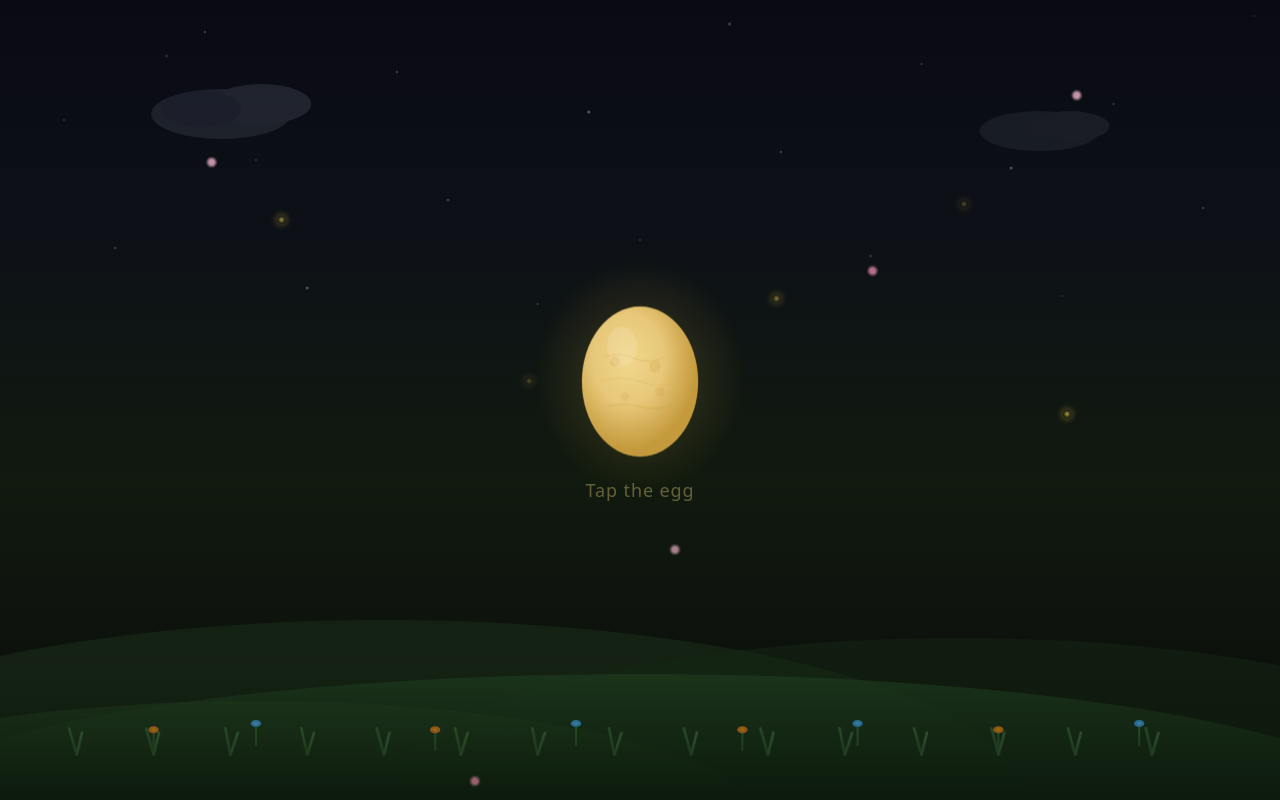
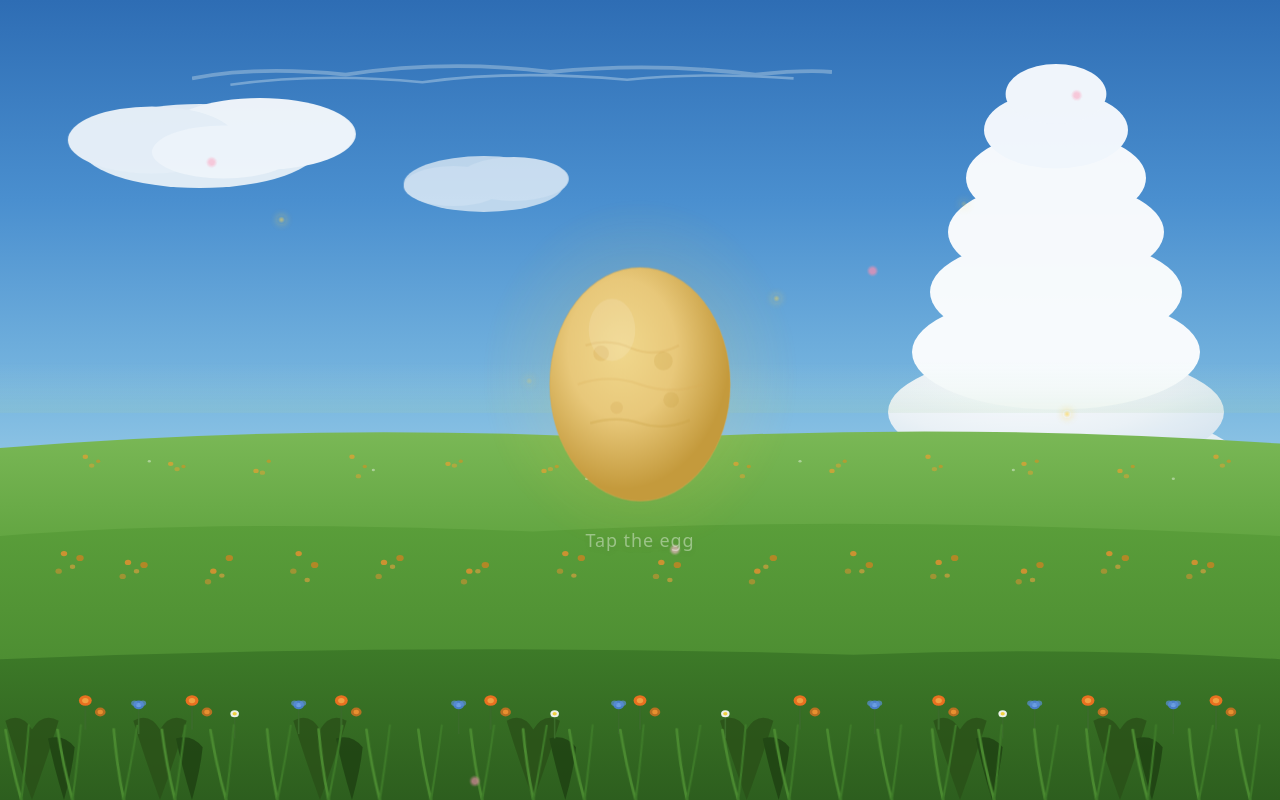
Before and after one commit to jsonjr123/hatch, a Next.js app: page / in a window 1280 px wide. Built offline with nearby package versions, Linux system fonts and the light colour scheme.

Commit message:
Bright daytime meadow background + larger egg

```diff
--- a/app/page.tsx
+++ b/app/page.tsx
@@ -106,7 +106,7 @@ export default function Home() {
           {/* Tap text */}
           {stage === "idle" && (
             <p
-              className="mt-8 text-amber-200/70 text-lg font-light tracking-wider"
+              className="mt-8 text-white/80 text-lg font-light tracking-wider drop-shadow-md"
               style={{ animation: "textPulse 2s ease-in-out infinite" }}
             >
               Tap the egg
--- a/components/background.tsx
+++ b/components/background.tsx
@@ -6,115 +6,205 @@ export default function Background({ stage }: { stage: Stage }) {
   const warm = stage === "reveal";
 
   return (
+    <div className="fixed inset-0 overflow-hidden">
+      {/* Sky */}
       <div
-      className="fixed inset-0 transition-all duration-[2000ms]"
+        className="absolute inset-0 transition-all duration-[2000ms]"
         style={{
           background: warm
-          ? "linear-gradient(to bottom, #1a1520 0%, #2d1f0e 40%, #1a2e1a 70%, #0f1a0a 100%)"
-          : "linear-gradient(to bottom, #0a0a14 0%, #0d1117 30%, #111a0f 60%, #0a0a0a 100%)",
+            ? "linear-gradient(to bottom, #3a7bc8 0%, #5a9fd4 25%, #8ec5e0 50%, #c8e6f0 70%, #e8f0e0 100%)"
+            : "linear-gradient(to bottom, #2e6db4 0%, #4a8fcf 25%, #7ab8e0 50%, #b0d8ec 70%, #d8ece4 100%)",
         }}
+      />
+
+      {/* Towering cumulonimbus cloud (right side, Ghibli-style) */}
+      <svg
+        className="absolute -right-[5%] top-[2%] w-[45%] h-[75%] opacity-95"
+        viewBox="0 0 400 500"
+        aria-hidden="true"
       >
-      {/* Stars */}
-      <svg className="absolute inset-0 w-full h-full opacity-40" aria-hidden="true">
-        {[...Array(20)].map((_, i) => (
-          <circle
-            key={i}
-            cx={`${(i * 37 + 13) % 100}%`}
-            cy={`${(i * 23 + 7) % 40}%`}
-            r={i % 3 === 0 ? 1.5 : 1}
-            fill="white"
-            opacity={0.3 + (i % 5) * 0.12}
-          />
-        ))}
+        <defs>
+          <radialGradient id="cloudLit" cx="40%" cy="30%" r="70%">
+            <stop offset="0%" stopColor="#ffffff" />
+            <stop offset="60%" stopColor="#f0f4f8" />
+            <stop offset="100%" stopColor="#dce8f0" />
+          </radialGradient>
+          <radialGradient id="cloudShadow" cx="50%" cy="60%" r="60%">
+            <stop offset="0%" stopColor="#e8eef4" />
+            <stop offset="100%" stopColor="#c8d8e4" />
+          </radialGradient>
+        </defs>
+        {/* Base of tower */}
+        <ellipse cx="200" cy="420" rx="180" ry="60" fill="url(#cloudShadow)" />
+        <ellipse cx="200" cy="380" rx="160" ry="55" fill="url(#cloudLit)" />
+        <ellipse cx="200" cy="330" rx="140" ry="50" fill="url(#cloudLit)" />
+        <ellipse cx="200" cy="280" rx="120" ry="48" fill="#ffffff" />
+        <ellipse cx="200" cy="230" rx="105" ry="45" fill="#ffffff" />
+        <ellipse cx="200" cy="180" rx="90" ry="42" fill="#ffffff" />
+        <ellipse cx="200" cy="135" rx="75" ry="38" fill="#ffffff" />
+        <ellipse cx="200" cy="95" rx="60" ry="32" fill="#fafcff" />
+        <ellipse cx="200" cy="65" rx="42" ry="25" fill="#fafcff" />
       </svg>
 
-      {/* Clouds */}
+      {/* Scattered clouds (left and center) */}
       <svg
-        className="absolute top-[8%] left-[10%] w-[200px] h-[80px] opacity-15"
-        style={{ animation: "cloudDrift 20s ease-in-out infinite alternate" }}
+        className="absolute top-[10%] left-[3%] w-[30%] h-[15%] opacity-90"
+        style={{ animation: "cloudDrift 30s ease-in-out infinite alternate" }}
+        viewBox="0 0 300 100"
+        aria-hidden="true"
+      >
+        <ellipse cx="120" cy="55" rx="100" ry="35" fill="#f0f6fa" />
+        <ellipse cx="170" cy="45" rx="80" ry="30" fill="white" />
+        <ellipse cx="80" cy="50" rx="70" ry="28" fill="#f5f9fc" />
+        <ellipse cx="140" cy="60" rx="60" ry="22" fill="white" />
+      </svg>
+
+      <svg
+        className="absolute top-[18%] left-[25%] w-[20%] h-[10%] opacity-70"
+        style={{ animation: "cloudDrift 35s ease-in-out infinite alternate-reverse" }}
         viewBox="0 0 200 80"
         aria-hidden="true"
       >
-        <ellipse cx="80" cy="50" rx="70" ry="25" fill="#8899aa" />
-        <ellipse cx="120" cy="40" rx="50" ry="20" fill="#99aabb" />
-        <ellipse cx="60" cy="45" rx="40" ry="18" fill="#7788aa" />
-      </svg>
-      <svg
-        className="absolute top-[12%] right-[15%] w-[160px] h-[60px] opacity-10"
-        style={{ animation: "cloudDrift 25s ease-in-out infinite alternate-reverse" }}
-        viewBox="0 0 160 60"
-        aria-hidden="true"
-      >
-        <ellipse cx="80" cy="35" rx="60" ry="20" fill="#8899aa" />
-        <ellipse cx="110" cy="30" rx="40" ry="15" fill="#99aabb" />
+        <ellipse cx="100" cy="40" rx="80" ry="28" fill="#f0f6fa" />
+        <ellipse cx="130" cy="35" rx="55" ry="22" fill="white" />
+        <ellipse cx="70" cy="42" rx="50" ry="20" fill="white" />
       </svg>
 
-      {/* Hills */}
-      <svg className="absolute bottom-0 left-0 w-full h-[45%]" viewBox="0 0 1000 400" preserveAspectRatio="none" aria-hidden="true">
-        {/* Far hill */}
-        <ellipse cx="300" cy="400" rx="500" ry="200" fill="#1a2e1a" opacity="0.6" />
-        <ellipse cx="750" cy="400" rx="450" ry="180" fill="#162814" opacity="0.5" />
-        {/* Near hill */}
-        <ellipse cx="500" cy="420" rx="600" ry="160" fill="#1e3a1e" opacity="0.7" />
-        <ellipse cx="200" cy="430" rx="400" ry="140" fill="#223d1f" opacity="0.6" />
+      {/* Thin wispy clouds in upper sky */}
+      <svg className="absolute top-[5%] left-[15%] w-[50%] h-[8%] opacity-40" viewBox="0 0 500 40" aria-hidden="true">
+        <path d="M0 25 Q50 15 120 22 Q200 10 280 20 Q360 12 440 22 Q480 18 500 20" fill="none" stroke="#c8dce8" strokeWidth="3" />
+        <path d="M30 30 Q100 20 180 28 Q250 18 340 26 Q400 20 470 25" fill="none" stroke="#d0e4f0" strokeWidth="2" />
+      </svg>
 
-        {/* Grass tufts */}
-        {[...Array(15)].map((_, i) => (
+      {/* Far distant meadow/horizon line */}
+      <svg className="absolute bottom-0 left-0 w-full h-[55%]" viewBox="0 0 1200 500" preserveAspectRatio="none" aria-hidden="true">
+        {/* Horizon glow/haze */}
+        <rect y="0" width="1200" height="60" fill="url(#horizonHaze)" opacity="0.3" />
+        <defs>
+          <linearGradient id="horizonHaze" x1="0" y1="0" x2="0" y2="1">
+            <stop offset="0%" stopColor="#d8ece4" stopOpacity="0" />
+            <stop offset="100%" stopColor="#a8d4a0" stopOpacity="0.5" />
+          </linearGradient>
+          <linearGradient id="meadowFar" x1="0" y1="0" x2="0" y2="1">
+            <stop offset="0%" stopColor="#7ab856" />
+            <stop offset="100%" stopColor="#5a9e3a" />
+          </linearGradient>
+          <linearGradient id="meadowMid" x1="0" y1="0" x2="0" y2="1">
+            <stop offset="0%" stopColor="#5a9e3a" />
+            <stop offset="100%" stopColor="#4a8a30" />
+          </linearGradient>
+          <linearGradient id="meadowNear" x1="0" y1="0" x2="0" y2="1">
+            <stop offset="0%" stopColor="#3d7a28" />
+            <stop offset="100%" stopColor="#2d5e1e" />
+          </linearGradient>
+        </defs>
+
+        {/* Far meadow - gentle slope with orange flower dots */}
+        <path d="M0 100 Q300 70 600 90 Q900 70 1200 95 L1200 250 L0 250Z" fill="url(#meadowFar)" />
+        {/* Orange flower clusters on far meadow */}
+        {[80, 160, 240, 330, 420, 510, 600, 690, 780, 870, 960, 1050, 1140].map((x, i) => (
+          <g key={`far-flowers-${i}`}>
+            <circle cx={x} cy={120 + (i % 3) * 8 - 10} r={2.5} fill="#e8a030" opacity="0.7" />
+            <circle cx={x + 12} cy={125 + (i % 2) * 6 - 10} r={2} fill="#d89020" opacity="0.6" />
+            <circle cx={x + 6} cy={130 + (i % 4) * 4 - 10} r={2.5} fill="#e8a030" opacity="0.5" />
+          </g>
+        ))}
+        {/* Scattered white/small flowers */}
+        {[140, 350, 550, 750, 950, 1100].map((x, i) => (
+          <circle key={`white-far-${i}`} cx={x} cy={115 + (i % 3) * 10} r={1.5} fill="white" opacity="0.4" />
+        ))}
+
+        {/* Mid meadow */}
+        <path d="M0 200 Q200 180 500 195 Q800 175 1200 200 L1200 380 L0 380Z" fill="url(#meadowMid)" />
+        {/* More dense orange flowers */}
+        {[60, 120, 200, 280, 360, 440, 530, 620, 710, 800, 880, 960, 1040, 1120].map((x, i) => (
+          <g key={`mid-flowers-${i}`}>
+            <circle cx={x} cy={220 + (i % 3) * 10} r={3} fill="#e89030" opacity="0.8" />
+            <circle cx={x + 15} cy={225 + (i % 2) * 8} r={3.5} fill="#d88020" opacity="0.7" />
+            <circle cx={x + 8} cy={235 + (i % 4) * 5} r={2.5} fill="#e8a040" opacity="0.6" />
+            <circle cx={x - 5} cy={240 + (i % 3) * 6} r={3} fill="#e89030" opacity="0.5" />
+          </g>
+        ))}
+
+        {/* Near meadow / foreground - darker, more detailed */}
+        <path d="M0 340 Q400 320 800 335 Q1000 325 1200 340 L1200 500 L0 500Z" fill="url(#meadowNear)" />
+
+        {/* Foreground foliage - large dark leaves */}
+        {[30, 150, 300, 500, 700, 900, 1050].map((x, i) => (
+          <g key={`foliage-${i}`} opacity="0.8">
+            <path
+              d={`M${x} 500 Q${x - 15} 450 ${x - 25} 410 Q${x - 10} 400 ${x} 420 Q${x + 10} 400 ${x + 25} 410 Q${x + 15} 450 ${x} 500Z`}
+              fill="#2a5018"
+            />
+            <path
+              d={`M${x + 30} 500 Q${x + 20} 460 ${x + 15} 430 Q${x + 30} 425 ${x + 40} 440 Q${x + 38} 465 ${x + 30} 500Z`}
+              fill="#1e4012"
+            />
+          </g>
+        ))}
+
+        {/* Foreground orange flowers (larger) */}
+        {[80, 180, 320, 460, 600, 750, 880, 1020, 1140].map((x, i) => (
+          <g key={`near-orange-${i}`}>
+            <line x1={x} y1={420} x2={x} y2={390} stroke="#3a6b2a" strokeWidth="2" />
+            <circle cx={x} cy={387} r={6} fill="#e87020" />
+            <circle cx={x} cy={387} r={3} fill="#f0a040" />
+            <circle cx={x + 14} cy={400} r={5} fill="#d87020" opacity="0.8" />
+            <circle cx={x + 14} cy={400} r={2.5} fill="#e89030" />
+          </g>
+        ))}
+
+        {/* Foreground blue flowers */}
+        {[130, 280, 430, 580, 820, 970, 1100].map((x, i) => (
+          <g key={`near-blue-${i}`}>
+            <line x1={x} y1={425} x2={x} y2={395} stroke="#3a6b2a" strokeWidth="1.5" />
+            <circle cx={x} cy={392} r={5} fill="#4a7ec8" />
+            <circle cx={x} cy={392} r={2.5} fill="#6a9ee0" />
+            {/* Extra petals */}
+            <circle cx={x - 4} cy={390} r={3} fill="#5a8ed4" opacity="0.7" />
+            <circle cx={x + 4} cy={390} r={3} fill="#5a8ed4" opacity="0.7" />
+          </g>
+        ))}
+
+        {/* White daisies scattered */}
+        {[220, 520, 680, 940].map((x, i) => (
+          <g key={`daisy-${i}`}>
+            <line x1={x} y1={430} x2={x} y2={405} stroke="#3a6b2a" strokeWidth="1.5" />
+            <circle cx={x} cy={402} r={4} fill="white" opacity="0.9" />
+            <circle cx={x} cy={402} r={2} fill="#f0d040" />
+          </g>
+        ))}
+
+        {/* Grass blades in foreground */}
+        {[...Array(25)].map((_, i) => {
+          const x = 20 + i * 48;
+          return (
             <g
-            key={i}
+              key={`grass-${i}`}
               style={{
-              transformOrigin: `${60 + i * 60}px 350px`,
+                transformOrigin: `${x}px 500px`,
                 animation: `grassSway ${2 + (i % 3) * 0.5}s ease-in-out infinite`,
-              animationDelay: `${i * 0.2}s`,
+                animationDelay: `${i * 0.15}s`,
               }}
             >
-            <line
-              x1={60 + i * 60}
-              y1={350}
-              x2={55 + i * 60}
-              y2={320}
-              stroke="#3a6b3a"
-              strokeWidth="2"
+              <path
+                d={`M${x} 500 Q${x - 8} 460 ${x - 12} 420`}
+                fill="none"
+                stroke="#4a8a30"
+                strokeWidth="2.5"
                 strokeLinecap="round"
               />
-            <line
-              x1={60 + i * 60}
-              y1={350}
-              x2={65 + i * 60}
-              y2={325}
-              stroke="#4a7a4a"
+              <path
+                d={`M${x} 500 Q${x + 6} 455 ${x + 10} 415`}
+                fill="none"
+                stroke="#3d7a28"
                 strokeWidth="2"
                 strokeLinecap="round"
               />
             </g>
-        ))}
-
-        {/* Wildflowers - orange */}
-        {[120, 340, 580, 780].map((x, i) => (
-          <g key={`orange-${i}`}>
-            <line x1={x} y1={345} x2={x} y2={325} stroke="#3a6b3a" strokeWidth="1.5" />
-            <circle cx={x} cy={322} r={4} fill="#e67e22" />
-            <circle cx={x} cy={322} r={2} fill="#f39c12" />
-          </g>
-        ))}
-
-        {/* Wildflowers - blue */}
-        {[200, 450, 670, 890].map((x, i) => (
-          <g key={`blue-${i}`}>
-            <line x1={x} y1={340} x2={x} y2={318} stroke="#3a6b3a" strokeWidth="1.5" />
-            <circle cx={x} cy={315} r={4} fill="#3498db" />
-            <circle cx={x} cy={315} r={2} fill="#5dade2" />
-          </g>
-        ))}
+          );
+        })}
       </svg>
-
-      {/* Ground gradient */}
-      <div
-        className="absolute bottom-0 left-0 w-full h-[15%]"
-        style={{
-          background: "linear-gradient(to bottom, transparent, #0d1a0d)",
-        }}
-      />
     </div>
   );
 }
```
Also changed, not shown: components/egg.tsx (+4 -4 lines). Lines whose indentation alone changed are shown as unchanged.
